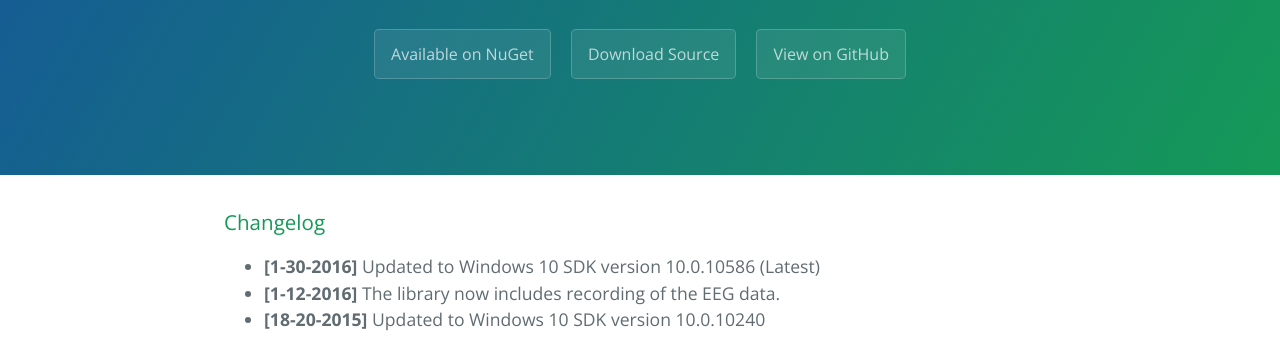
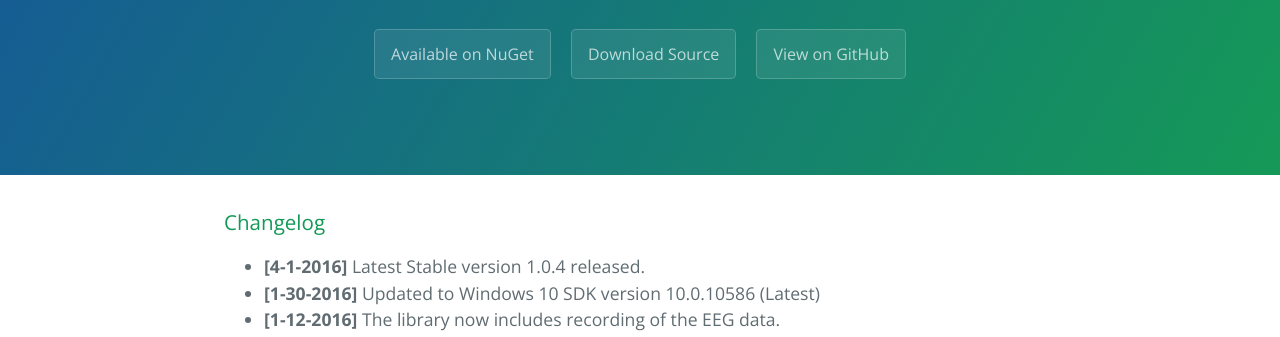
Before and after one commit to oliexe/MindSetUWP, a plain HTML site: page index.html in a window 1280 px wide. Shown: the part 231-568 px from the top of the page. Drawn offline with nearby package versions, Linux system fonts and the light colour scheme.

Commit message:
Update index.html

```diff
--- a/index.html
+++ b/index.html
@@ -26,6 +26,8 @@
 <a id="changelog" class="anchor" href="#changelog" aria-hidden="true"><span aria-hidden="true" class="octicon octicon-link"></span></a>Changelog</h3>
 
 <ul>
+<li>
+<strong>[4-1-2016]</strong> Latest Stable version 1.0.4 released.</li>
 <li>
 <strong>[1-30-2016]</strong> Updated to Windows 10 SDK version 10.0.10586 (Latest)</li>
 <li>
```
